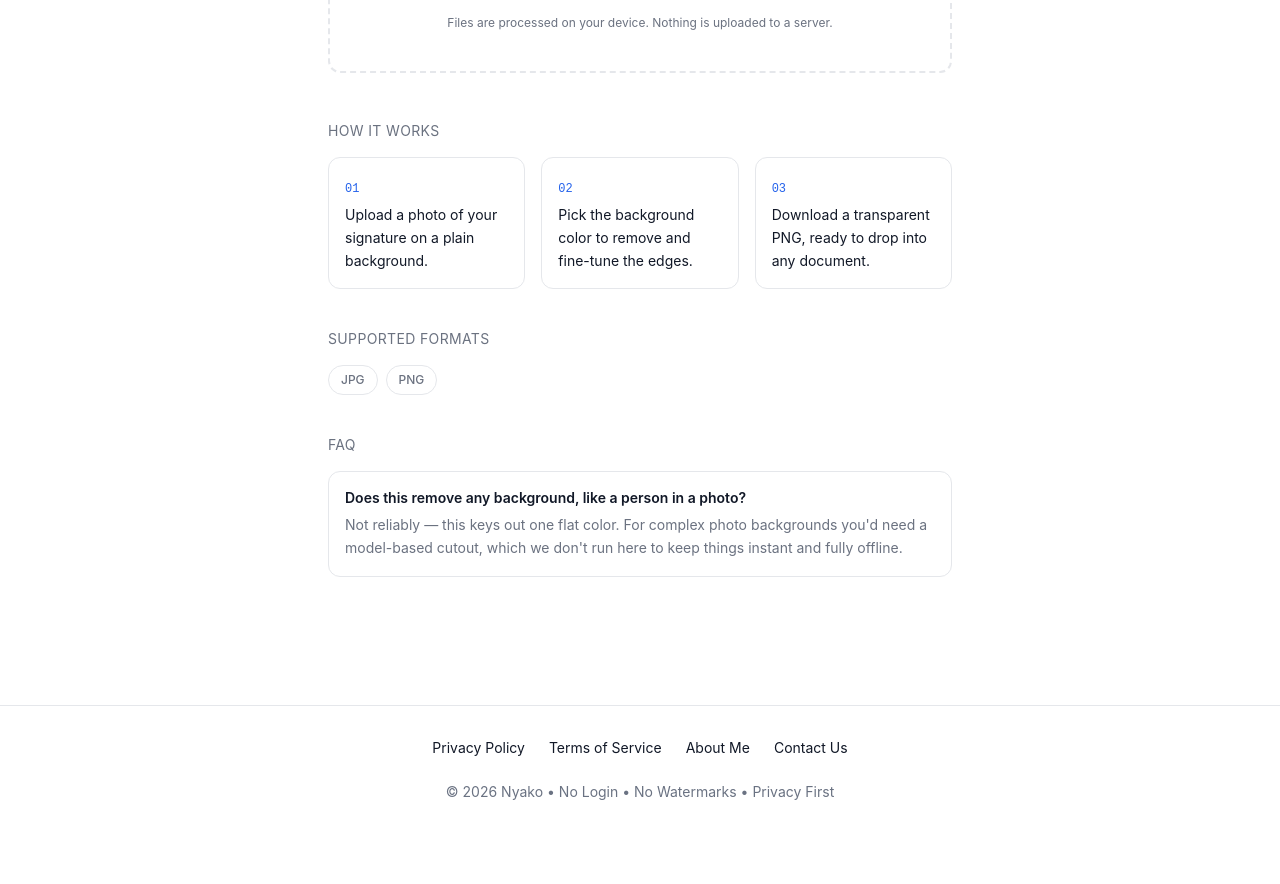
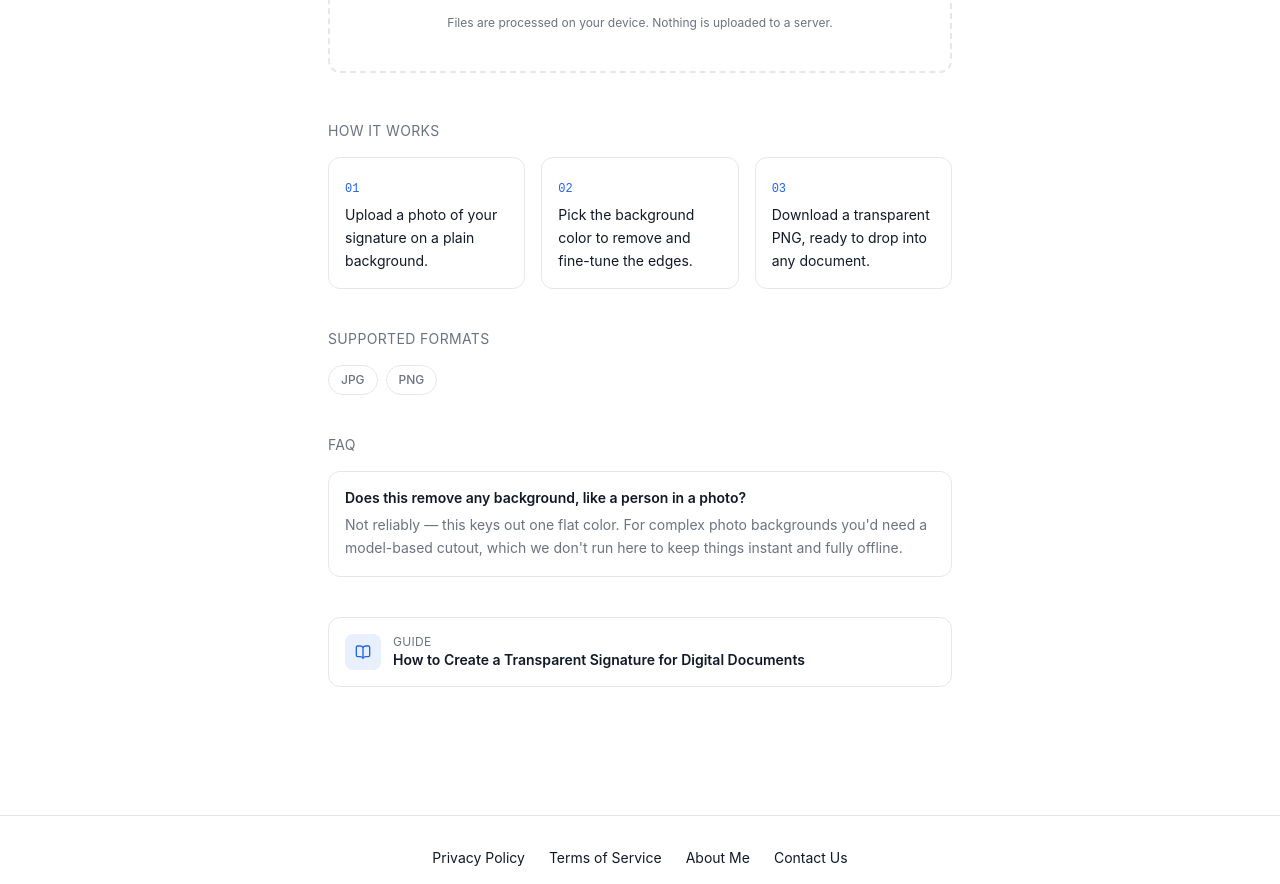
Before and after one commit to garvboiiiii/nyako, a React (Vite) app: page /tools/transparent-image in a window 1280 px wide. Shown: the part 340-1224 px from the top of the page. Before the commit the page ends 1174 px from the top, so only its background shows below. Built offline with nearby package versions, Linux system fonts and the light colour scheme.

Commit message:
Enhance ToolInfoFooter with related post feature
Added related post section to ToolInfoFooter component.

```diff
--- a/src/components/ToolInfoFooter.tsx
+++ b/src/components/ToolInfoFooter.tsx
@@ -1,16 +1,16 @@
 import { Link } from "react-router-dom";
+import { BookOpen } from "lucide-react";
 import { getToolById, getRelatedByCategory, CATEGORIES } from "../lib/intent/dictionary";
+import { BLOG_POSTS } from "../content/blogPosts";
 
 export default function ToolInfoFooter({ toolId }: { toolId: string }) {
-  const tool = getToolById(toolId);
-  if (!tool) return null;
+  const tool = getToolById(toolId);                                                       if (!tool) return null;
   const related = getRelatedByCategory(toolId, 4);
-
-  return (
+  const relatedPost = BLOG_POSTS.find((p) => p.relatedToolSlug === toolId);
+                                                                                          return (
     <div className="mt-12 space-y-10">
       {/* How it works */}
-      <section>
-        <h2 className="font-display text-sm uppercase tracking-wide text-text-dim mb-4">How it works</h2>
+      <section>                                                                                 <h2 className="font-display text-sm uppercase tracking-wide text-text-dim mb-4">How it works</h2>
         <ol className="grid sm:grid-cols-3 gap-4">
           {tool.howItWorks.map((step, i) => (
             <li key={i} className="rounded-xl border border-line bg-surface p-4">
@@ -50,6 +50,26 @@ export default function ToolInfoFooter({ toolId }: { toolId: string }) {
         </section>
       )}
 
+      {/* Related guide */}
+      {relatedPost && (
+        <section>
+          <Link
+            to={`/blog/${relatedPost.slug}`}
+            className="flex items-center gap-3 rounded-xl border border-line bg-surface p-4 hover:border-primary/40 transition group"
+          >
+            <span className="w-9 h-9 shrink-0 rounded-lg bg-primary/10 flex items-center justify-center">
+              <BookOpen size={16} className="text-primary" />
+            </span>
+            <span>
+              <span className="block text-xs uppercase tracking-wide text-text-dim">Guide</span>
+              <span className="block font-display font-semibold text-sm group-hover:text-primary transition">
+                {relatedPost.title}
+              </span>
+            </span>
+          </Link>
+        </section>
+      )}
+
       {/* Related tools */}
       {related.length > 0 && (
         <section>
```
